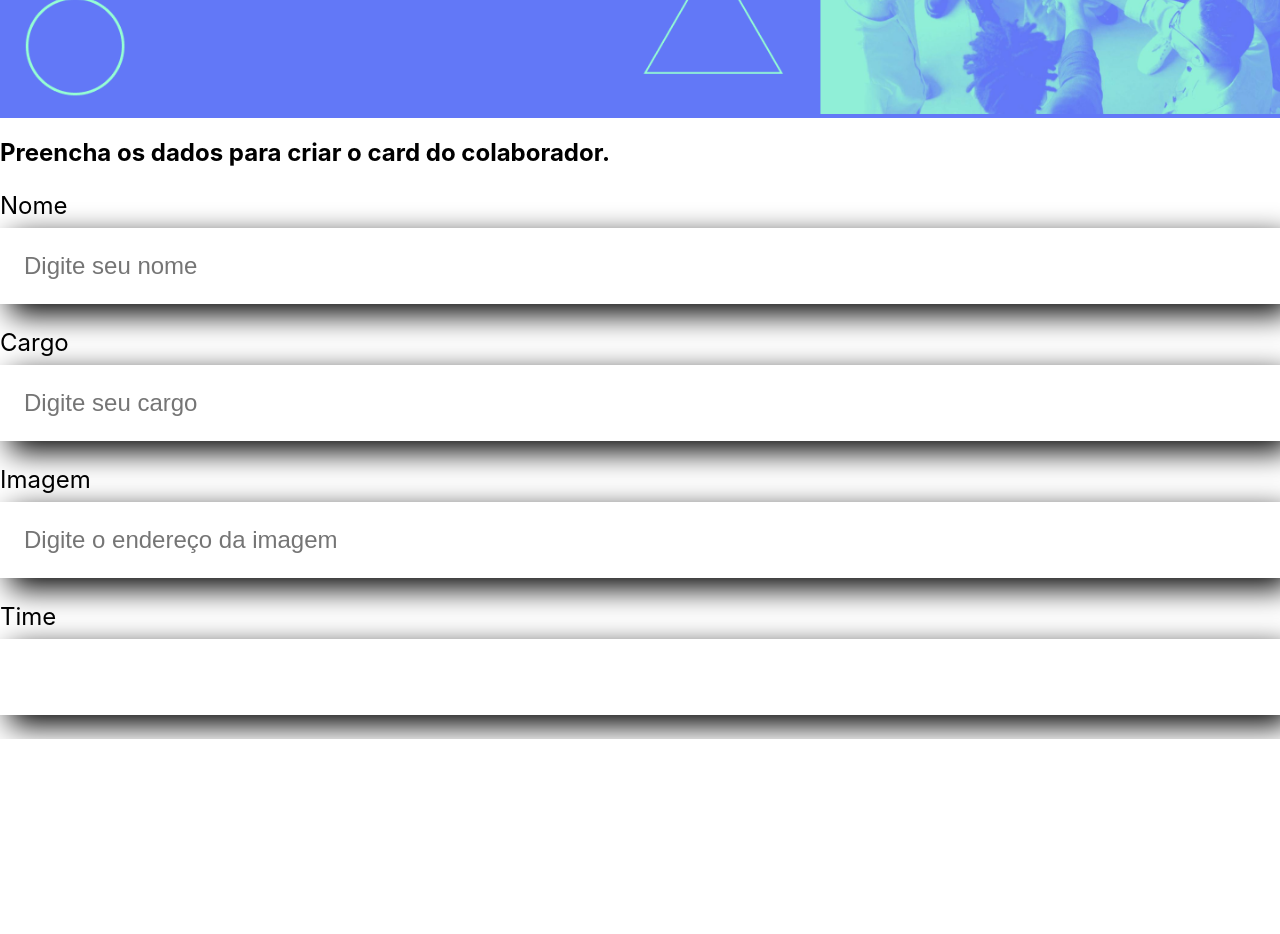
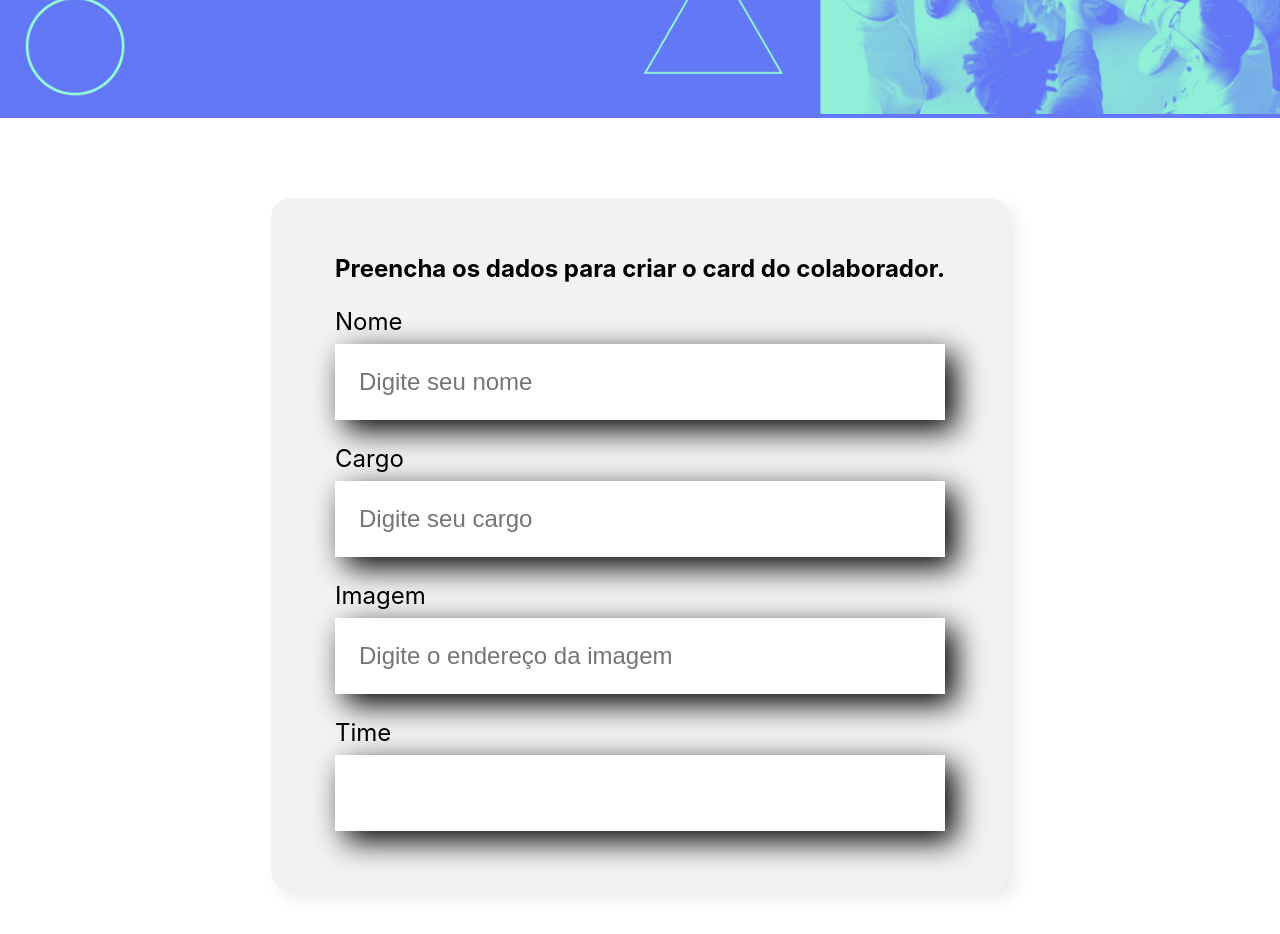
Before and after one commit to raqmarangoni/alura-react-class, a React (Create React App) app: page / in a window 1280 px wide. Shown: the part 380-1314 px from the top of the page. Before the commit the page ends 1119 px from the top, so only its background shows below. Built offline with nearby package versions, Linux system fonts and the light colour scheme.

Commit message:
feat: Form style

```diff
--- /dev/null
+++ b/src/components/Form/Form.css
@@ -0,0 +1,13 @@
+.formContainer {
+    display: flex;
+    justify-content: center;
+    margin: 80px 0;
+}
+
+.formContainer form {
+    max-width: 80%;
+    background-color: #F2F2F2;
+    border-radius: 20px;
+    padding: 36px 64px;
+    box-shadow: 8px 8px 16px rgba(0, 0 ,0, 0.08);
+}
--- a/src/components/Form/index.js
+++ b/src/components/Form/index.js
@@ -1,8 +1,9 @@
+import "./Form.css"
 import TextField from "../TextField"
 
 const Form = () => {
     return (
-        <section>
+        <section className="formContainer">
             <form>
             <h2>Preencha os dados para criar o card do colaborador.</h2>
             <TextField label = "Nome" placeholder="Digite seu nome"/>
```
